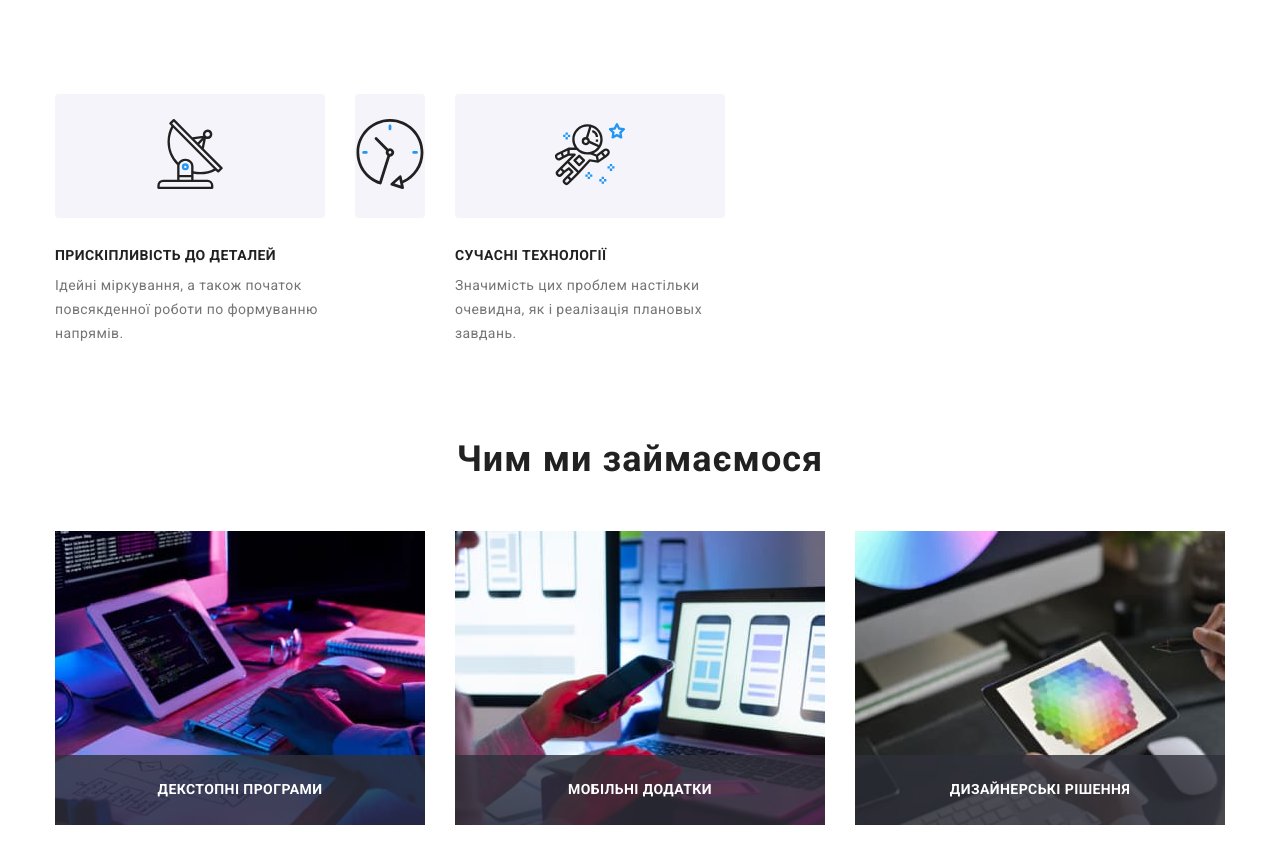
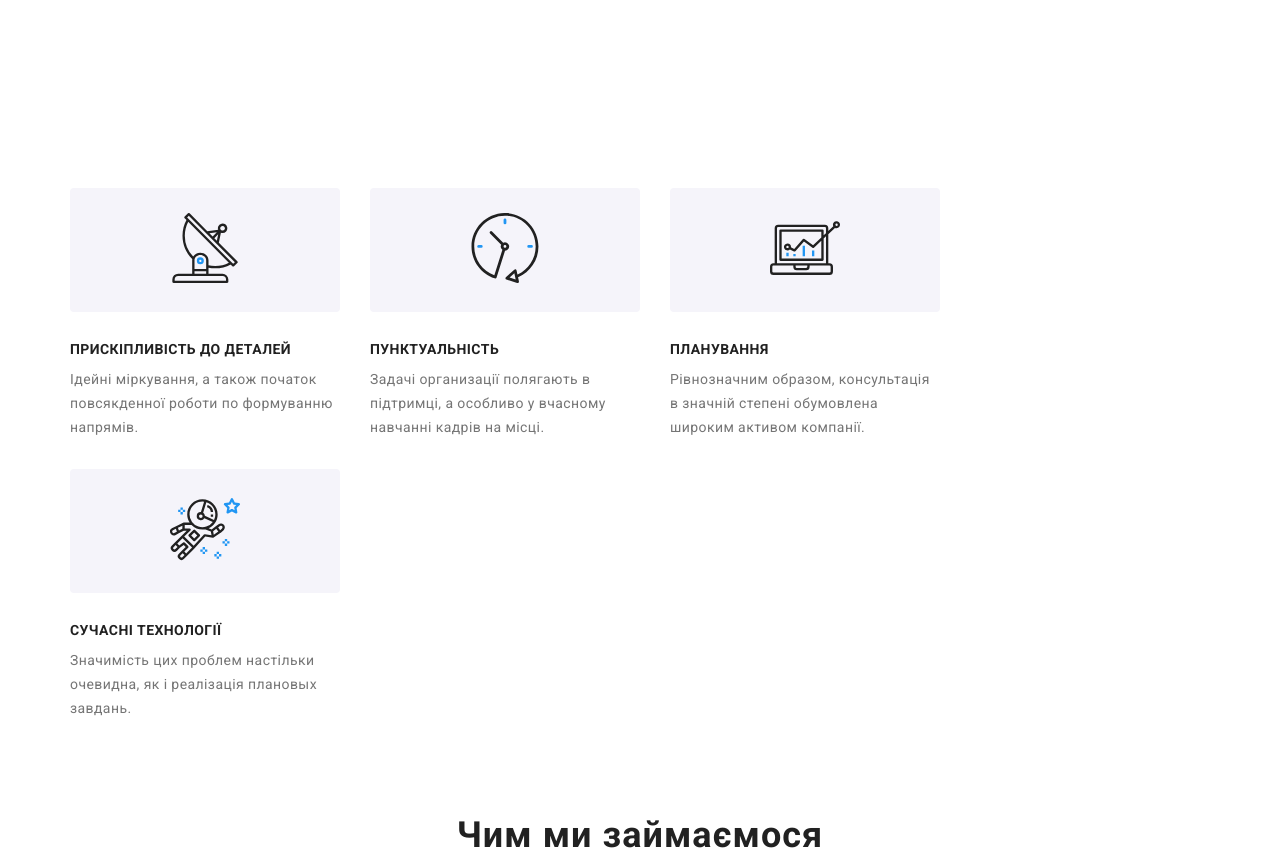
Before and after one commit to danielhash1/goit-markup-hw-06, a plain HTML site: page index.html in a window 1280 px wide. Shown: the part 680-1540 px from the top of the page. Drawn offline with nearby package versions, Linux system fonts and the light colour scheme.

```diff
--- a/index.html
+++ b/index.html
@@ -94,6 +94,12 @@
           <!--Заголовок для секції-->
           <h2 class="hidden-title">Цей заголовок схований</h2>
 
+          <section class="section">
+            <!--Контейнер контенту - ширина 1200px-->
+            <div class="container-content">
+              <!--Заголовок для секції-->
+              <h2 class="hidden-title">Цей заголовок схований</h2>
+
               <!--Наші цілі-->
               <ul class="box-list">
                 <li class="about-item">
@@ -114,6 +120,23 @@
                       <use href="./images/icons.svg#clock"></use>
                     </svg>
                   </div>
+                  <h3 class="about-title">Пунктуальність</h3>
+                  <p class="about-text">
+                    Задачі организації полягають в підтримці, а особливо у вчасному
+                    навчанні кадрів на місці.
+                  </p>
+                </li>
+                <li class="about-item">
+                  <div class="about-box">
+                    <svg class="about-image" width="70px" height="70px">
+                      <use href="./images/icons.svg#diagram"></use>
+                    </svg>
+                  </div>
+                  <h3 class="about-title">Планування</h3>
+                  <p class="about-text">
+                    Рівнозначним образом, консультація в значній степені обумовлена
+                    широким активом компанії.
+                  </p>
                 </li>
                 <li class="about-item">
                   <div class="about-box">
@@ -543,7 +566,7 @@
           </svg>
         </button>
 
-        <p class="modal-title">Залишіть свої дані, ми вам перезвонимо</p>
+        <p class="modal-title">Залишіть свої дані, ми вам передзвонимо</p>
 
         <!--Форма модального вікна-->
         <form class="modal-form" action="#" method="post" autocomplete="off">
```
Lines whose indentation alone changed are shown as unchanged.
